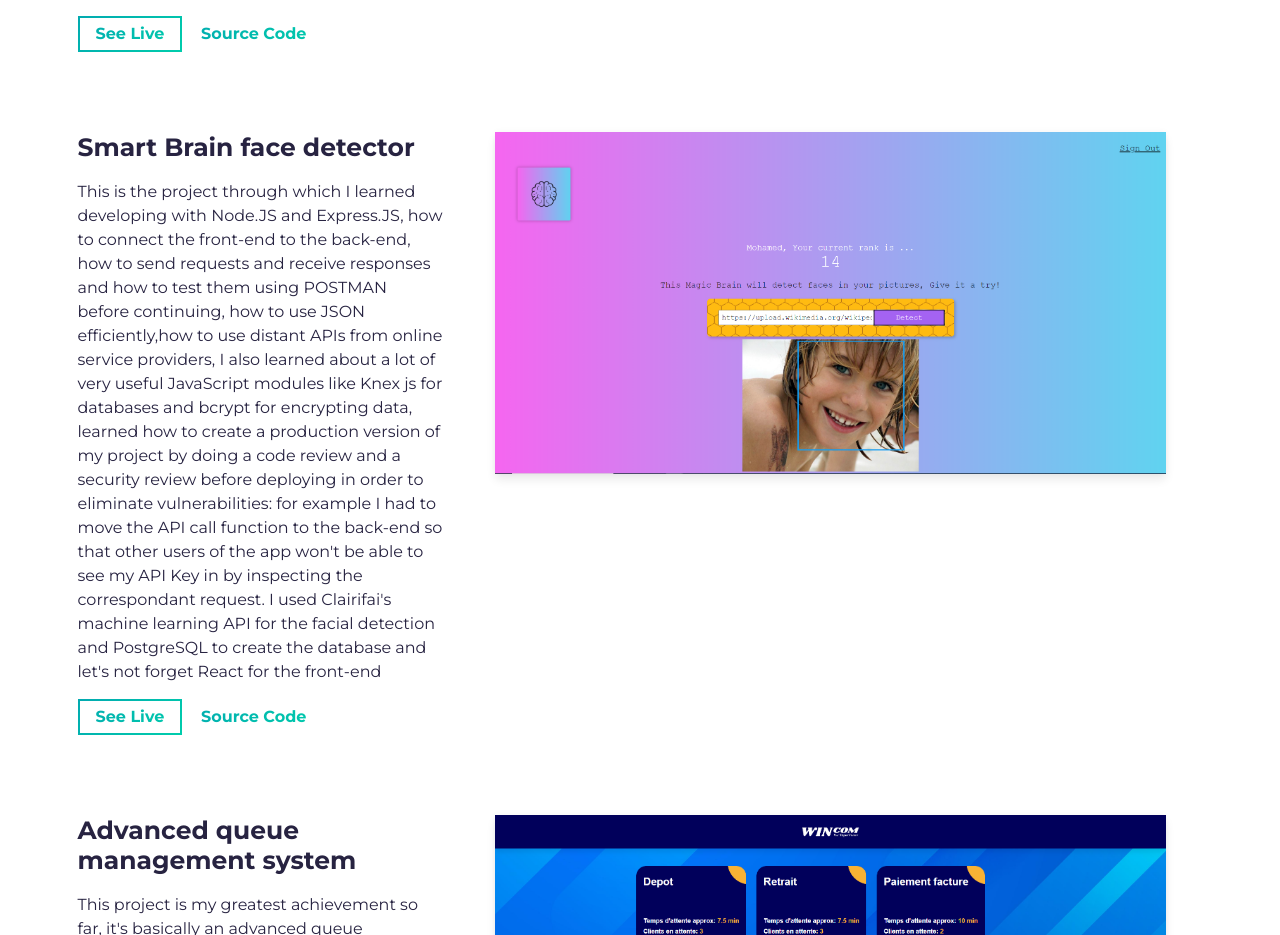
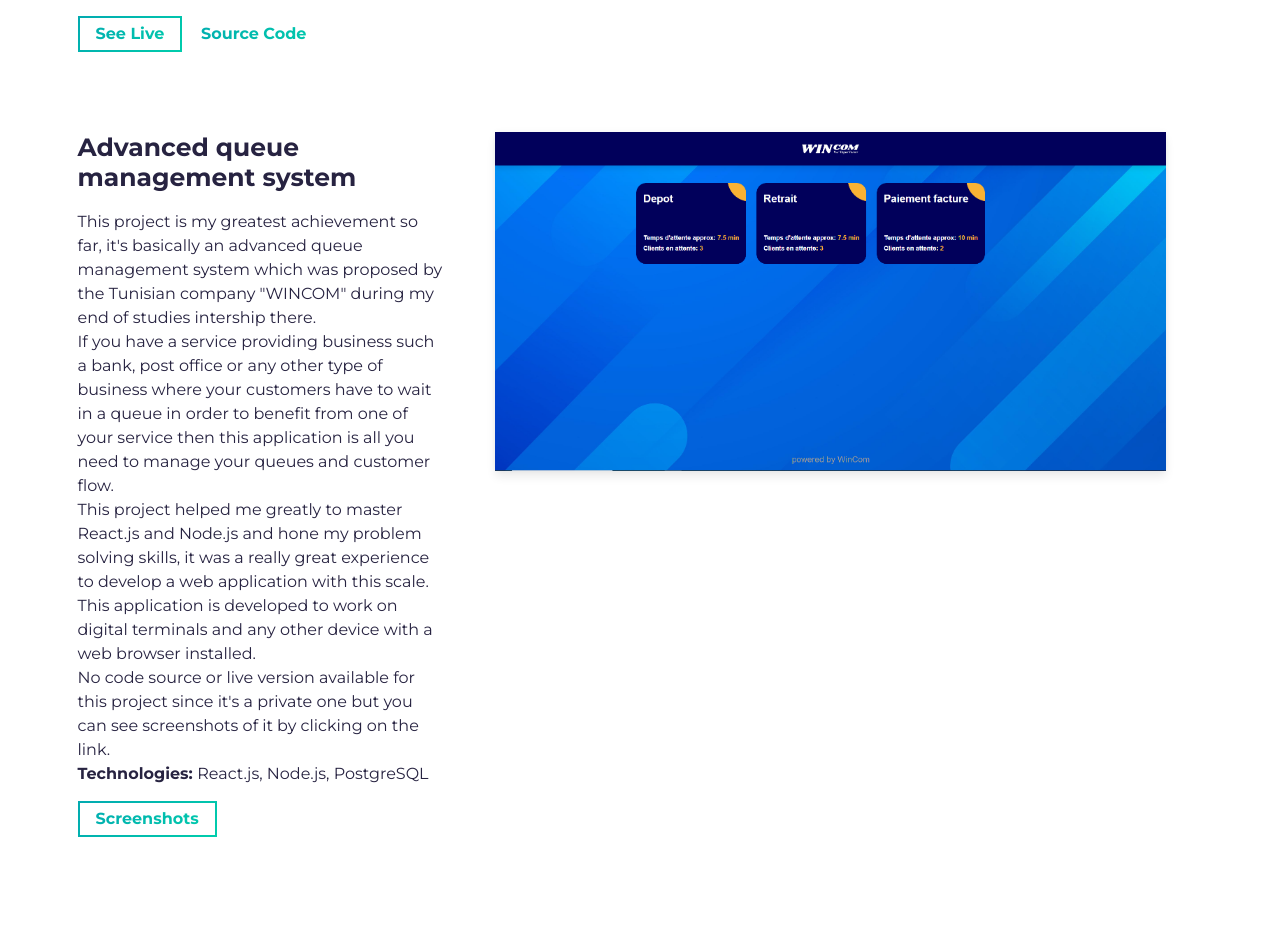
Before and after one commit to MohamedMbaarek/Mohamed-Mbarek-Portfolio, a website built with Parcel: page src/index.html in a window 1280 px wide. Shown: the part 2720-3655 px from the top of the page. Built offline with nearby package versions, Linux system fonts and the light colour scheme.

Commit message:
new project

```diff
--- a/src/index.html
+++ b/src/index.html
@@ -207,63 +207,6 @@
           <!-- /END Project -->
 
                     <!-- Start Project -->
-          <div class="row">
-            <div class="col-lg-4 col-sm-12">
-              <div class="project-wrapper__text load-hidden">
-                <h3 class="project-wrapper__text-title">Smart Brain face detector</h3>
-                <div>
-                  <p class="mb-4">
-                    This is the project through which I learned developing with Node.JS and Express.JS, how to connect the front-end
-                    to the back-end, how to send requests and receive responses and how to test them using POSTMAN before continuing,
-                    how to use JSON efficiently,how to use distant APIs from online service providers,
-                    I also learned about a lot of very useful JavaScript modules like Knex js
-                    for databases and bcrypt for encrypting data, learned how to create a production version of my project by doing a code review and
-                    a security review before deploying in order to eliminate vulnerabilities: for example I had to move the API call function to the back-end
-                    so that other users of the app won't be able to see my API Key in by inspecting the correspondant request.
-                    I used Clairifai's machine learning API for the facial detection and PostgreSQL to create the database and let's not forget React for the front-end
-                  </p>
-                </div>
-                <a
-                  rel="noreferrer"
-                  target="_blank"
-                  class="cta-btn cta-btn--hero"
-                  href="https://smart-brain-4xzx.onrender.com"
-                >
-                  See Live
-                </a>
-                <a
-                  rel="noreferrer"
-                  target="_blank"
-                  class="cta-btn text-color-main"
-                  href="https://github.com/MohamedMbaarek/Smart-Brain-App"
-                >
-                  Source Code
-                </a>
-              </div>
-            </div>
-            <div class="col-lg-8 col-sm-12">
-              <div class="project-wrapper__image load-hidden">
-                <a rel="noreferrer" href="#!" target="_blank">
-                  <div
-                    data-tilt
-                    data-tilt-max="4"
-                    data-tilt-glare="true"
-                    data-tilt-max-glare="0.5"
-                    class="thumbnail rounded js-tilt"
-                  >
-                    <img
-                      alt="Project Image"
-                      class="img-fluid"
-                      src="assets/smart-brain.png"
-                    />
-                  </div>
-                </a>
-              </div>
-            </div>
-          </div>
-          <!-- /END Project -->
-
-                    <!-- Start Project -->
                     <div class="row">
                       <div class="col-lg-4 col-sm-12">
                         <div class="project-wrapper__text load-hidden">
@@ -274,22 +217,6 @@
                               the Tunisian company "WINCOM" during my end of studies intership there. <br>
                               If you have a service providing business such a bank, post office or any other type of business where your customers have to wait in a
                               queue in order to benefit from one of your service then this application is all you need to manage your queues and customer flow. <br>
-                              I've given the administrator the ability to organize his services and counters in any way he likes and the ability to centralize all of his business branches data if
-                              he has more than one geographical site in his business, he also has the history of every single client that signed up in a queue and which counter agent served every client
-                              which is useful for handling customer complaints. <br>
-                              Finally the administrator posesses a real-time statistcs dashboard that helps him monitor the queues precisely in each branch of his business, know the peak hours, the most in-demand service
-                              and the abandonment rate of customers. <br><br>
-                              Now we go to the customer part of the app, since this is web application the customer can now receive a virtual ticket using his smart-phone and is no longer
-                              required to be physically present to wait his turn, he can just sign up in a queue using his phone and wait his turn as he goes on with his day. <br>
-                              Before you get your ticket though you can know exactly how many customers are in queue before you and how much time you will wait approximately. <br>
-                              I've also developed a tickets kiosk module of course where the customer can still get a paper ticket in the traditional way. <br><br>
-                              Moving on the counter agent part of the application, each agent is now more informed of what's going on in his queue, he can know exactly how many customers he has,
-                              how many "absent" customers there is and an approximate time to serve all customers in the queue. <br>
-                              He controls the flow by notifying the system that he's either "available" or "unavailable" and he can mark a customer as "absent" if he is called to the counter but doesn't show up. <br>
-                              Finally the last part of the application is the counters display, it's that big screen you find in every queue system where each ticket number is displayed infront of the counter number that called that ticket,
-                              and of course the numbers are updated in real-time whenever an agent makes a call, voice call also included. <br>
-                              The administrator can also use the counters display screen to display a written message in order to inform the present customers of something. <br><br>
-                              I've been as brief as possible in this description there are much more smaller details in the app, but I've covered the most important parts already. <br>
                               This project helped me greatly to master React.js and Node.js and hone my problem solving skills, it was a really great experience to develop a web application with this scale. <br>
                               This application is developed to work on digital terminals and any other device with a web browser installed. <br>
                               No code source or live version available for this project since it's a private one but you can see screenshots of it by clicking on the link. <br>
```
